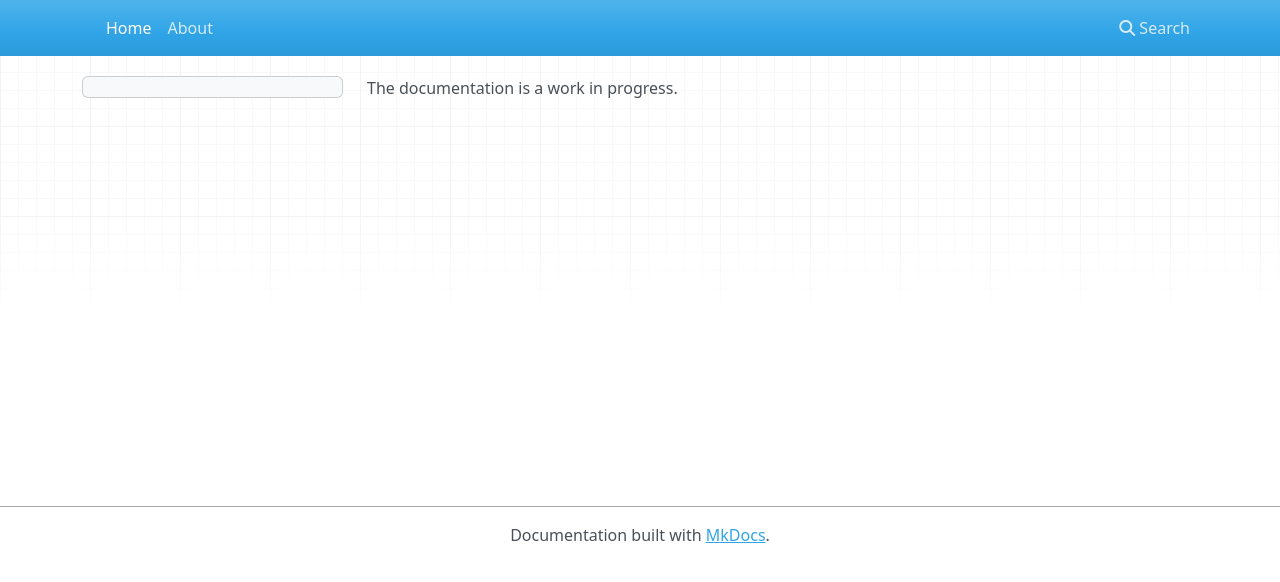
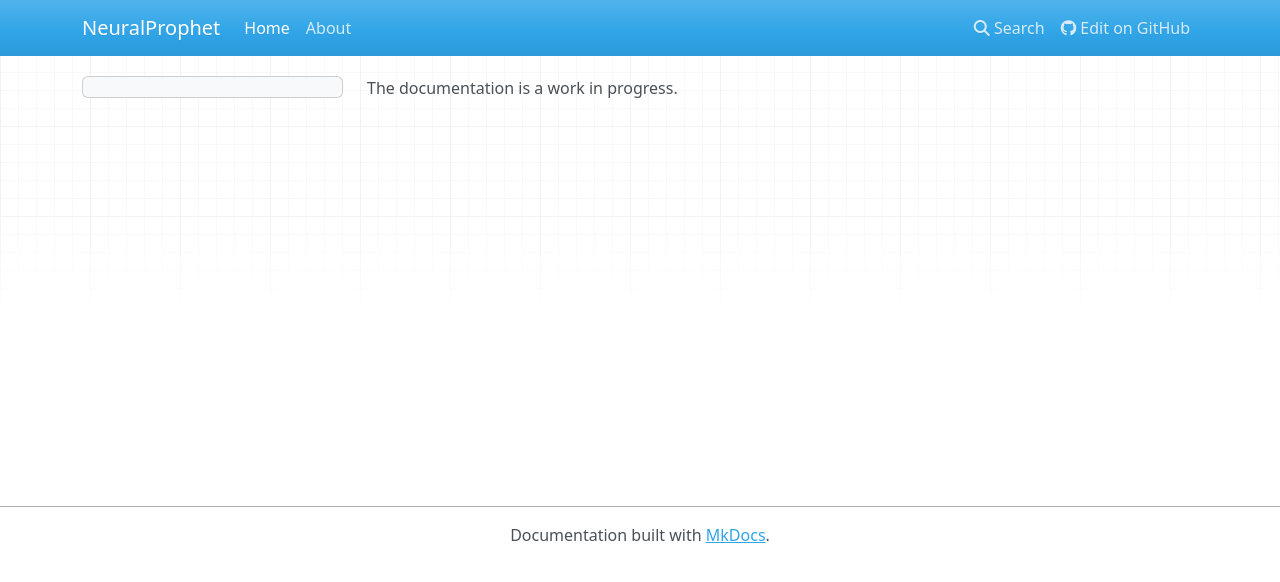
Before and after one commit to ourownstory/neural_prophet, an MkDocs documentation site: the page built from docs/README.md, in a window 1280 px wide. Shown: the top 582 px of the page. Built offline with MkDocs 1.6.1, drawn with Linux system fonts in a browser that asks for light colours; nearby versions of some CDN libraries.

Commit message:
mvp docs

```diff
--- a/mkdocs.yml
+++ b/mkdocs.yml
@@ -1,3 +1,5 @@
+site_name: NeuralProphet
+repo_url: https://github.com/ourownstory/neural_prophet
 nav:
     - Home: 'README.md'
     - About: 'about.md'
```
